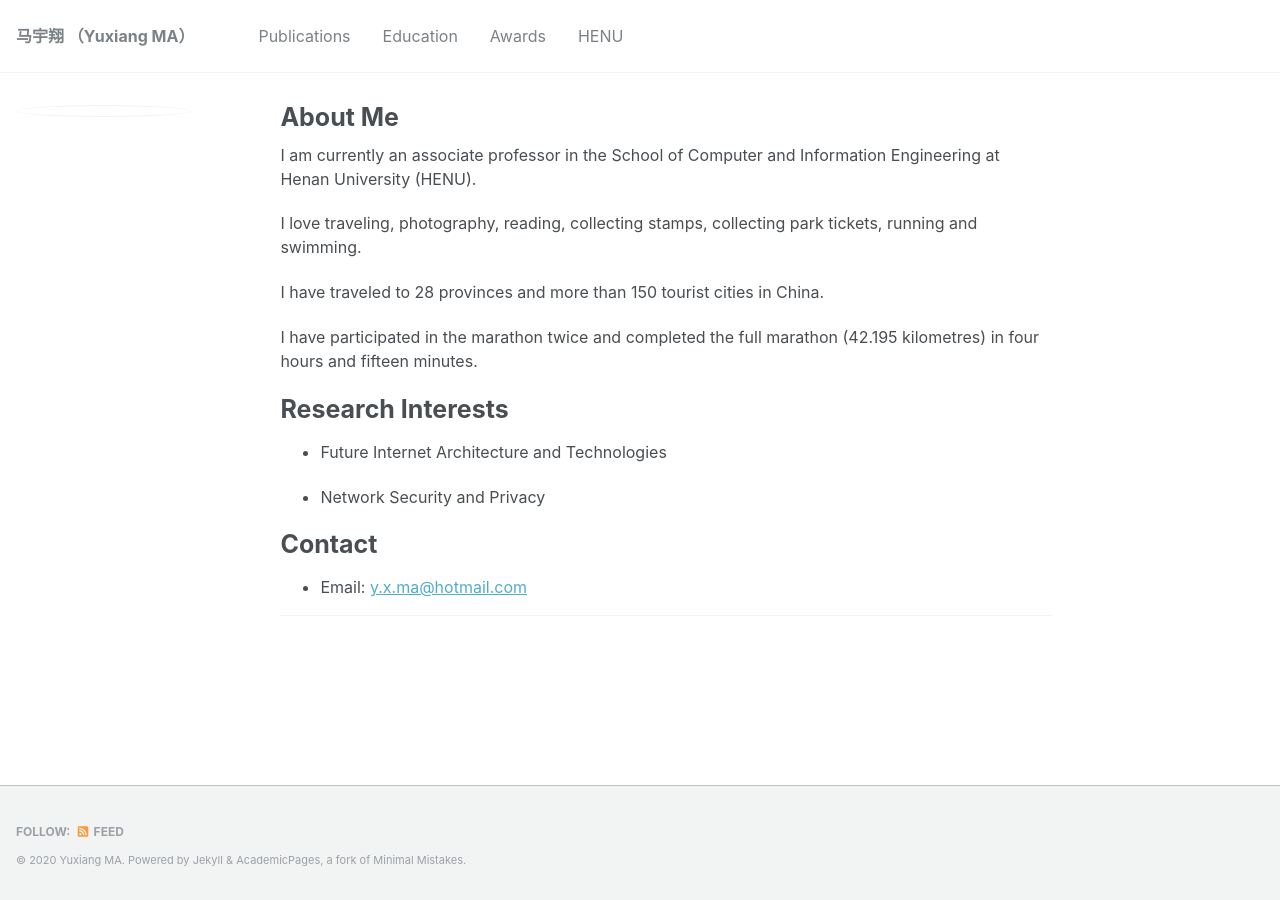
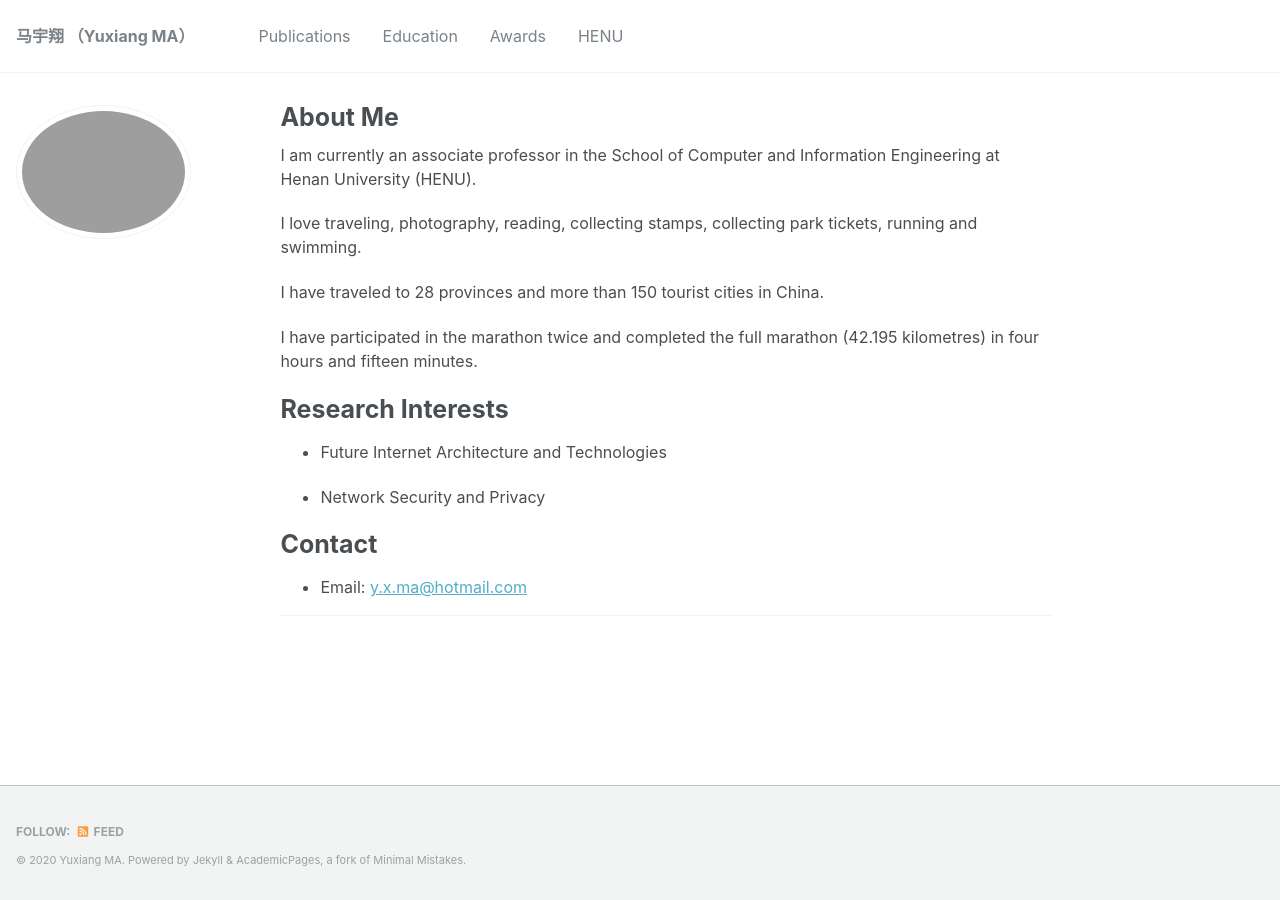
Before and after one commit to MaYuxiang/mayuxiang.github.io, a Jekyll site: the page built from _pages/about.md, in a window 1280 px wide. Built offline with Jekyll 4.4.1, drawn with Linux system fonts in a browser that asks for light colours.

Commit message:
Update _config.yml

```diff
--- a/_config.yml
+++ b/_config.yml
@@ -81,7 +81,7 @@ analytics:
 # Site Author
 author:
   name             :
-  avatar           : "me.jpg"
+  avatar           : "ma.jpg"
   bio              :
   location         :
   employer         :
```
